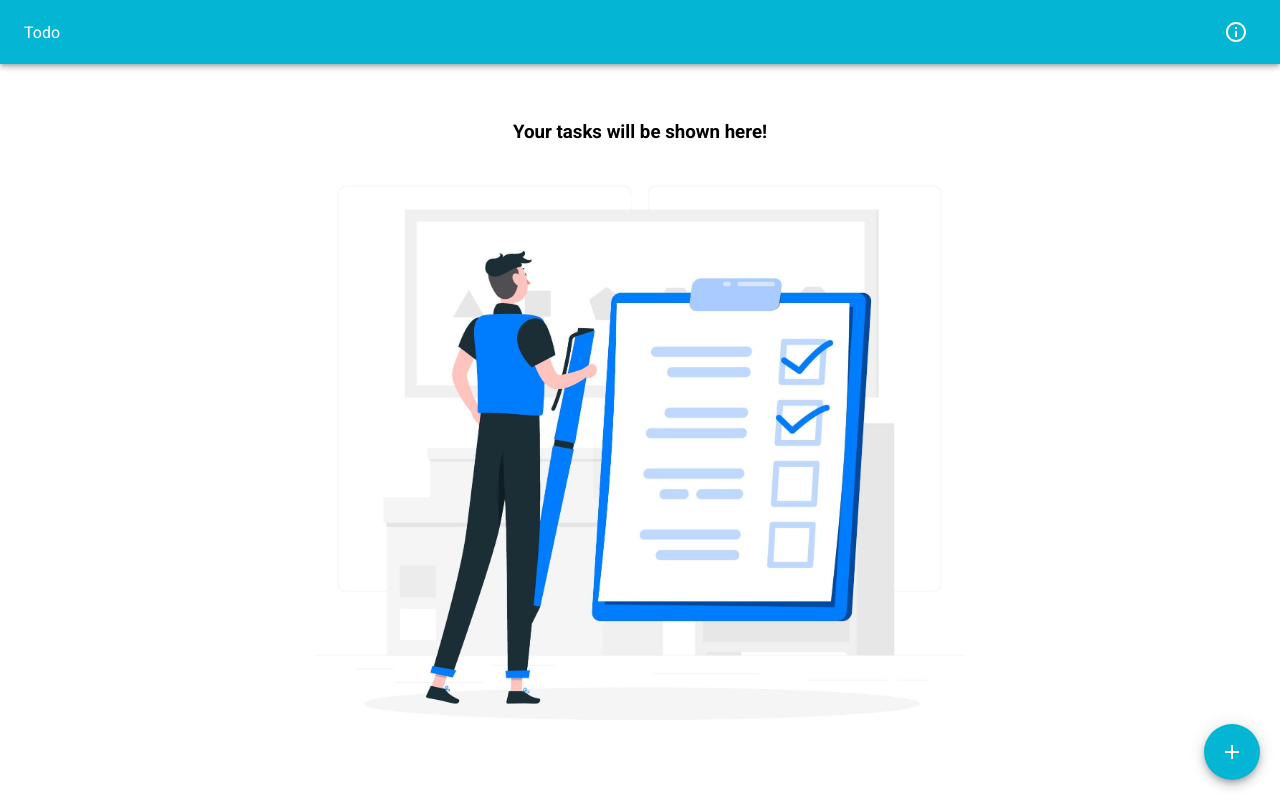
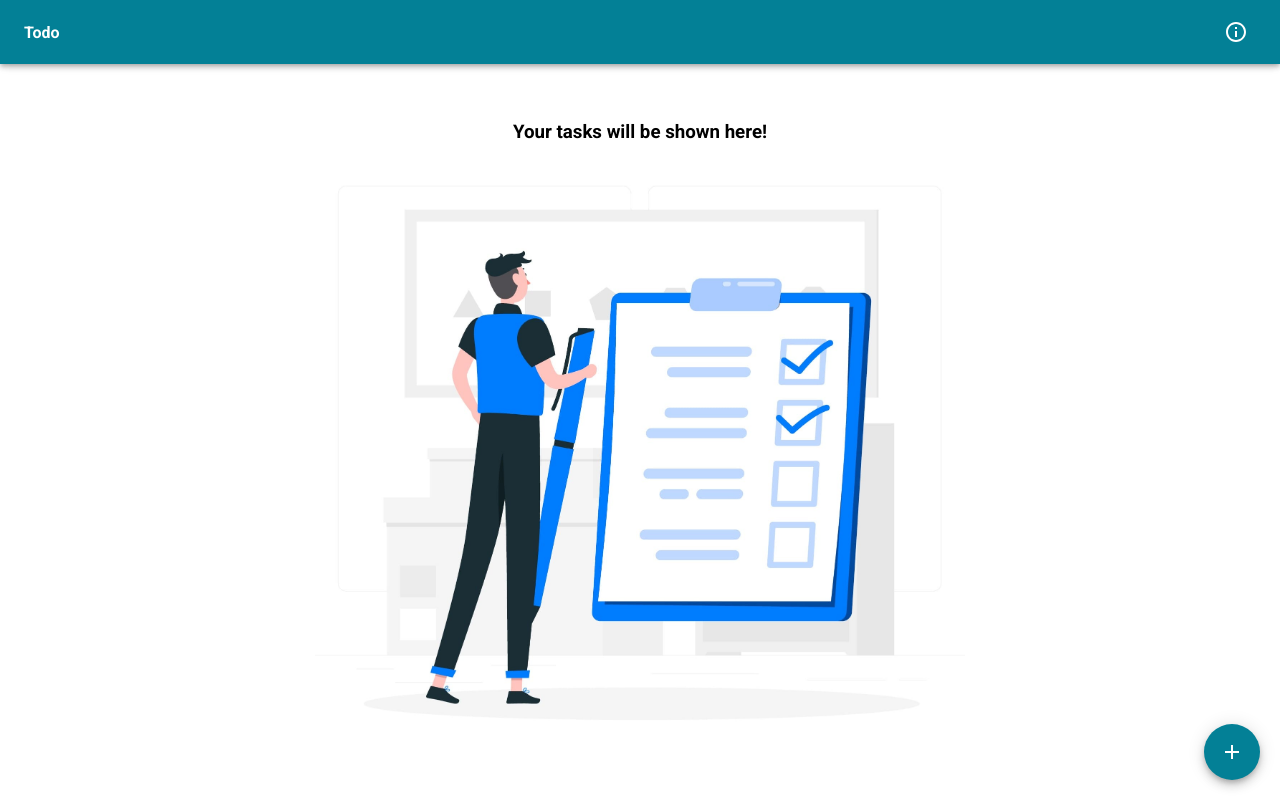
Before and after one commit to morteza-k-a/cra_todo, a React (Create React App) app: page / in a window 1280 px wide. Built offline with nearby package versions, Linux system fonts and the light colour scheme.

Commit message:
maneifest changes and preformance upgrades

```diff
--- a/src/Components/AppBar/index.tsx
+++ b/src/Components/AppBar/index.tsx
@@ -16,7 +16,7 @@ export function Appbar() {
     <Slide direction="down" timeout={500} in>
       <AppBar color={"primary"}>
         <Toolbar className={"Toolbar"}>
-          Todo
+         <b>Todo</b>
           <Tooltip title={'App info'} arrow>
             <IconButton
               className={"info-icon"}
--- a/src/Components/EmptyList/index.tsx
+++ b/src/Components/EmptyList/index.tsx
@@ -21,7 +21,7 @@ export function EmptyList() {
   return (
     <Root>
       <h3>Your tasks will be shown here!</h3>
-      <img src={"/todo.jpg"} alt={"Todo"} loading={"lazy"} />
+      <img src={"/todo.jpg"} alt={"Todo"} height={350} width={350} />
     </Root>
   );
 }
--- a/src/Theme/index.ts
+++ b/src/Theme/index.ts
@@ -2,7 +2,8 @@ import { createTheme } from "@mui/material/styles";
 
 const theme = createTheme({
     palette:{
-        primary:{main:'#05B6D4',contrastText:'#fff'},
+        primary:{main:'#038096',contrastText:'#fff'},
+        //#05B6D4
     },
     breakpoints:{
 
```
Also changed, not shown: public/manifest.json.
